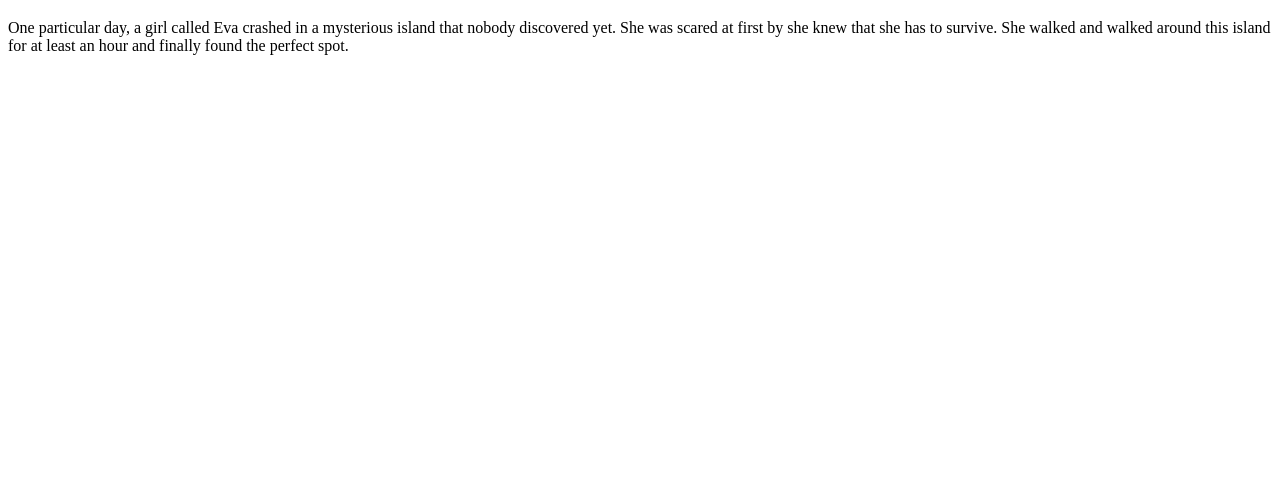
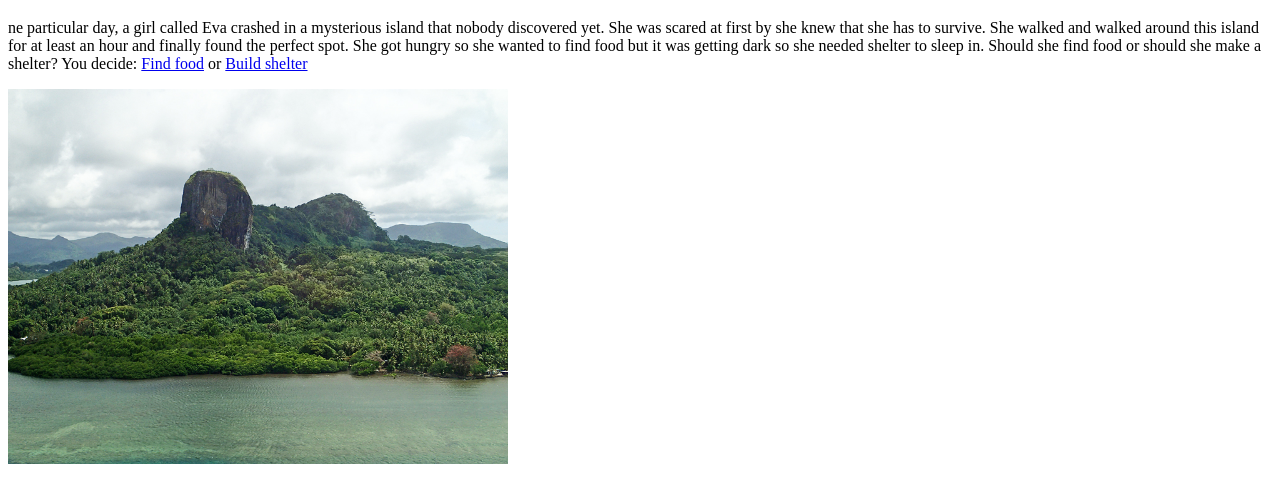
Before and after one commit to SmartChild01/unit1-story-html, a plain HTML site: page first_Chapter.html in a window 1280 px wide. Shown: the part 61-564 px from the top of the page. Drawn offline with Linux system fonts and the light colour scheme.

Commit message:
I made a new page and learned how to add a photo in my website

```diff
--- a/first_Chapter.html
+++ b/first_Chapter.html
@@ -7,7 +7,12 @@
 </head>
 <body>
     <h1>Eva and the lost Island</h1>
-    One particular day, a girl called Eva crashed in a mysterious island that nobody discovered yet. She was scared at first by she knew that she has to survive.
-    She walked and walked around this island for at least an hour and finally found the perfect spot.
+    <p>
+        ne particular day, a girl called Eva crashed in a mysterious island that nobody discovered yet. She was scared at first by she knew that she has to survive.
+        She walked and walked around this island for at least an hour and finally found the perfect spot. She got hungry so she wanted to find food but it was getting
+        dark so she needed shelter to sleep in. Should she find food or should she make a shelter? You decide: <a href="find_food.html">Find food</a> or <a href="build_shelter.html">Build shelter</a>
+    </p>
+    <img src="Mysterious_Island.jpeg" alt="" width="500">
 </body>
+
 </html>
```
Also changed, not shown: find_food.html (added, +17 -0 lines), index.html (+1 -1 lines), Mysterious_Island.jpeg (added), 1 other file.
